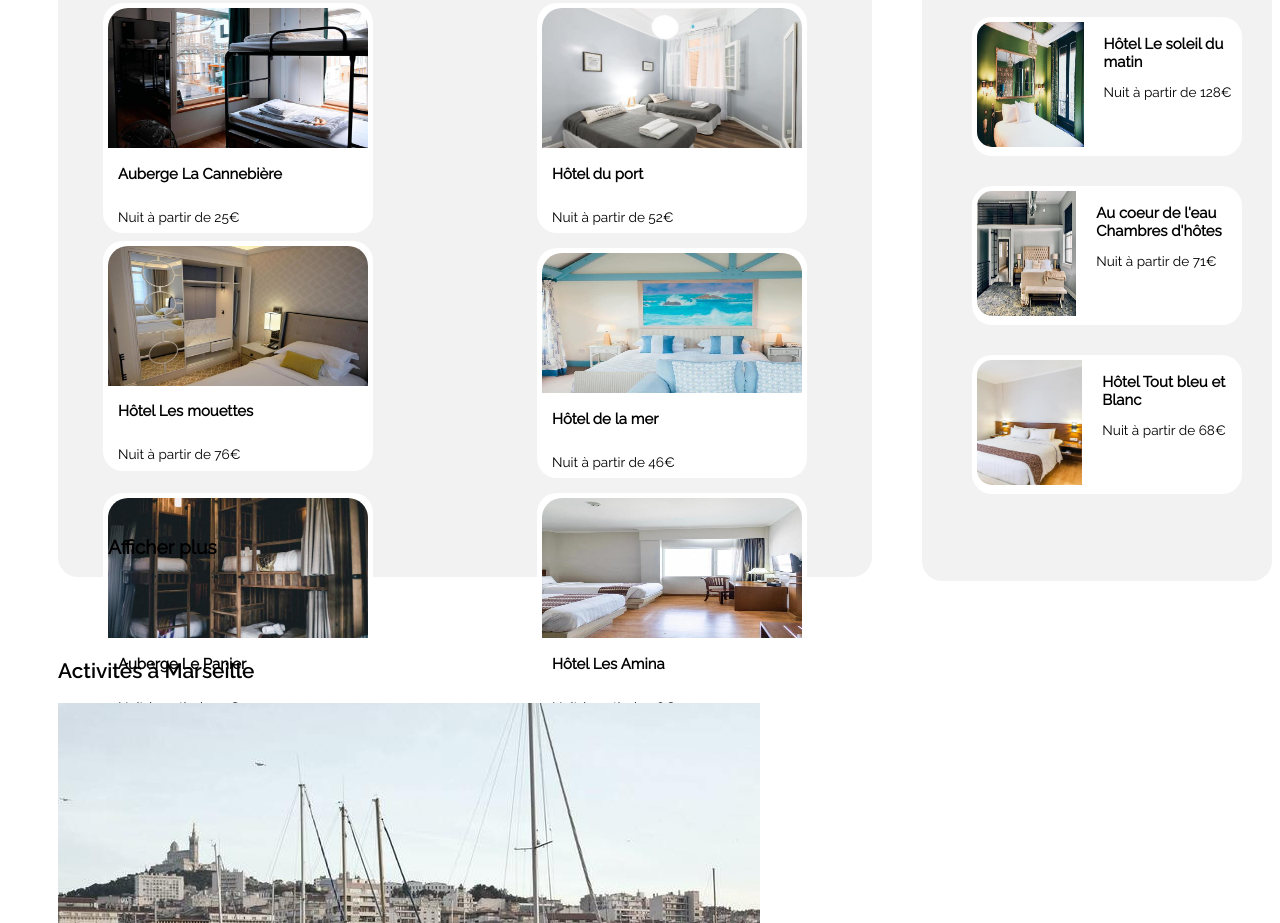
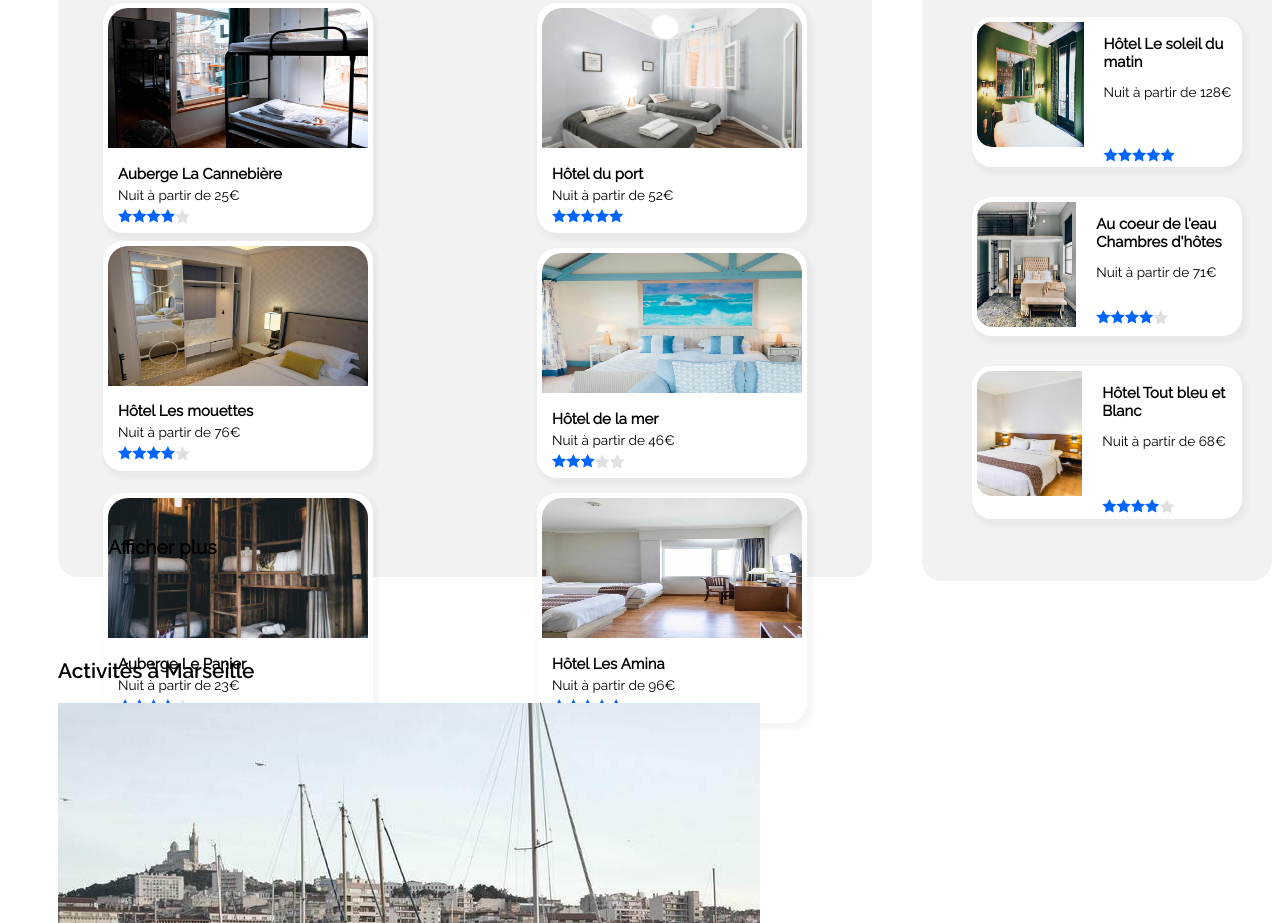
Before and after one commit to Rbrs7/Booki, a plain HTML site: page projet2.html in a window 1280 px wide. Shown: the part 504-1427 px from the top of the page. Drawn offline with Linux system fonts and the light colour scheme; files whose address does not match are found by name.

Commit message:
Ajout icones étoiles et box shadow sur bg

```diff
--- a/projet2.css
+++ b/projet2.css
@@ -445,6 +445,7 @@ input
 .background_img1
 {
     background-color: white;
+    box-shadow: 3px 4px 5px 3px rgba(0,0,0,0.04);
     width: 260px;
     height: 220px;
     border-radius: 20px;
@@ -456,6 +457,7 @@ input
 .background_img2
 {
     background-color: white;
+    box-shadow: 3px 4px 5px 3px rgba(0,0,0,0.04);
     width: 260px;
     height: 220px;
     border-radius: 20px;
@@ -467,6 +469,7 @@ input
 .background_img3
 {
     background-color: white;
+    box-shadow: 3px 4px 5px 3px rgba(0,0,0,0.04);
     width: 260px;
     height: 220px;
     border-radius: 20px;
@@ -481,6 +484,7 @@ input
     display: flex;
     flex-direction: column;
     background-color: white;
+    box-shadow: 3px 4px 5px 3px rgba(0,0,0,0.04);
     width: 260px;
     height: 220px;
     border-radius: 20px;
@@ -495,6 +499,7 @@ input
     display: flex;
     flex-direction: column;
     background-color: white;
+    box-shadow: 3px 4px 5px 3px rgba(0,0,0,0.04);
     width: 260px;
     height: 220px;
     border-radius: 20px;
@@ -509,6 +514,7 @@ input
     display: flex;
     flex-direction: column;
     background-color: white;
+    box-shadow: 3px 4px 5px 3px rgba(0,0,0,0.04);
     width: 260px;
     height: 220px;
     border-radius: 20px;
@@ -531,12 +537,22 @@ input
     padding-left: 10px;
 }
 
+.groupe_img1 p
+{
+    margin-top: -8px;
+}
+
 .groupe_img2
 {
     font-size: 85%;
     display: flex;
     flex-direction: column;
     padding-left: 10px;
+}
+
+.groupe_img2 p
+{
+    margin-top: -8px;
 }
 
 .groupe_img3
@@ -547,12 +563,22 @@ input
     padding-left: 10px;
 }
 
+.groupe_img3 p
+{
+    margin-top: -8px;
+}
+
 .groupe_img4
 {
     font-size: 85%;
     display: flex;
     flex-direction: column;
     padding-left: 10px;
+}
+
+.groupe_img4 p
+{
+    margin-top: -8px;
 }
 
 .groupe_img5
@@ -563,12 +589,70 @@ input
     padding-left: 10px;
 }
 
+.groupe_img5 p
+{
+    margin-top: -8px;
+}
+
 .groupe_img6
 {
     font-size: 85%;
     display: flex;
     flex-direction: column;
     padding-left: 10px;
+}
+
+.groupe_img6 p
+{
+    margin-top: -8px;
+}
+
+.icon-star-img01
+{
+    font-size: 1.05em;
+    display: flex;
+    color: #0065FC;
+    margin-top: -8px;
+}
+
+.icon-star-img02
+{
+    font-size: 1.05em;
+    display: flex;
+    color: #0065FC;
+    margin-top: -8px;
+}
+
+.icon-star-img03
+{
+    font-size: 1.05em;
+    display: flex;
+    color: #0065FC;
+    margin-top: -8px;
+}
+
+.icon-star-img04
+{
+    font-size: 1.05em;
+    display: flex;
+    color: #0065FC;
+    margin-top: -8px;
+}
+
+.icon-star-img05
+{
+    font-size: 1.05em;
+    display: flex;
+    color: #0065FC;
+    margin-top: -8px;
+}
+
+.icon-star-img06
+{
+    font-size: 1.05em;
+    display: flex;
+    color: #0065FC;
+    margin-top: -8px;
 }
 
 /* Aside */
@@ -629,6 +713,7 @@ input
     padding-top: 20px;
     padding-bottom: 40px;
     background-color: white;
+    box-shadow: 3px 4px 5px 3px rgba(0,0,0,0.04);
     border-radius: 20px;
     margin-left: 50px;
     margin-right: 30px;
@@ -645,6 +730,7 @@ input
     padding-top: 20px;
     padding-bottom: 40px;
     background-color: white;
+    box-shadow: 3px 4px 5px 3px rgba(0,0,0,0.04);
     border-radius: 20px;
     margin-left: 50px;
     margin-right: 30px;
@@ -662,6 +748,7 @@ input
     padding-top: 20px;
     padding-bottom: 40px;
     background-color: white;
+    box-shadow: 3px 4px 5px 3px rgba(0,0,0,0.04);
     border-radius: 20px;
     margin-left: 50px;
     margin-right: 30px;
@@ -670,6 +757,35 @@ input
     padding-left: 5px;
 }
 
+.icon-star-img1
+{
+    font-size: 1.05em;
+    display: flex;
+    color: #0065FC;
+    margin-top: 48px;
+}
+
+.icon-star-img2
+{
+    font-size: 1.05em;
+    display: flex;
+    color: #0065FC;
+    margin-top: 30px;
+}
+
+.icon-star-img3
+{
+    font-size: 1.05em;
+    display: flex;
+    color: #0065FC;
+    margin-top: 50px;
+}
+
+.icon-empty
+{
+    font-size: 1.05em;
+    color: #e0e0e0;
+}
 
 /* Article 3 */
 
--- a/projet2.html
+++ b/projet2.html
@@ -103,6 +103,15 @@
 							<h2>Auberge La Cannebière</h2>
 							</a>
 							<p>Nuit à partir de 25€</p>
+							<div class="icon-star-img01">
+								<span class="icon-star-full"></span>
+								<span class="icon-star-full"></span>
+								<span class="icon-star-full"></span>
+								<span class="icon-star-full"></span>
+								<div class="icon-empty">
+									<span class="icon-star-full"></span>
+								</div>
+							</div>
 						</div>
 					</div>
 
@@ -117,6 +126,13 @@
 							<h2>Hôtel du port</h2>
 							</a>
 							<p>Nuit à partir de 52€</p>
+							<div class="icon-star-img02">
+								<span class="icon-star-full"></span>
+								<span class="icon-star-full"></span>
+								<span class="icon-star-full"></span>
+								<span class="icon-star-full"></span>
+								<span class="icon-star-full"></span>
+							</div>
 						</div>
 					</div>
 
@@ -131,6 +147,15 @@
 							<h2>Hôtel Les mouettes</h2>
 							</a>
 							<p>Nuit à partir de 76€</p>
+							<div class="icon-star-img03">
+								<span class="icon-star-full"></span>
+								<span class="icon-star-full"></span>
+								<span class="icon-star-full"></span>
+								<span class="icon-star-full"></span>
+								<div class="icon-empty">
+									<span class="icon-star-full"></span>
+								</div>
+							</div>
 						</div>
 					</div>
 
@@ -145,6 +170,17 @@
 							<h2>Hôtel de la mer</h2>
 							</a>
 							<p>Nuit à partir de 46€</p>
+							<div class="icon-star-img04">
+								<span class="icon-star-full"></span>
+								<span class="icon-star-full"></span>
+								<span class="icon-star-full"></span>
+								<div class="icon-empty">
+									<span class="icon-star-full"></span>
+								</div>
+								<div class="icon-empty">
+									<span class="icon-star-full"></span>
+								</div>
+							</div>
 						</div>
 					</div>
 
@@ -160,6 +196,15 @@
 							<h2>Auberge Le Panier</h2>
 							</a>
 							<p>Nuit à partir de 23€</p>
+							<div class="icon-star-img05">
+								<span class="icon-star-full"></span>
+								<span class="icon-star-full"></span>
+								<span class="icon-star-full"></span>
+								<span class="icon-star-full"></span>
+								<div class="icon-empty">
+									<span class="icon-star-full"></span>
+								</div>
+							</div>
 						</div>
 					</div>
 
@@ -174,6 +219,13 @@
 							<h2>Hôtel Les Amina</h2>
 							</a>
 							<p>Nuit à partir de 96€</p>
+							<div class="icon-star-img06">
+								<span class="icon-star-full"></span>
+								<span class="icon-star-full"></span>
+								<span class="icon-star-full"></span>
+								<span class="icon-star-full"></span>
+								<span class="icon-star-full"></span>
+							</div>
 						</div>
 					</div>
 			</article>
@@ -193,6 +245,13 @@
 						<h2>Hôtel Le soleil du matin</h2>
 						</a>
 						<p>Nuit à partir de 128€</p>
+						<div class="icon-star-img1">
+							<span class="icon-star-full"></span>
+							<span class="icon-star-full"></span>
+							<span class="icon-star-full"></span>
+							<span class="icon-star-full"></span>
+							<span class="icon-star-full"></span>
+						</div>
 					</div>
 				</div>
 
@@ -207,6 +266,15 @@
 						<h2>Au coeur de l'eau Chambres d'hôtes</h2>
 						</a>
 						<p>Nuit à partir de 71€</p>
+						<div class="icon-star-img2">
+							<span class="icon-star-full"></span>
+							<span class="icon-star-full"></span>
+							<span class="icon-star-full"></span>
+							<span class="icon-star-full"></span>
+							<div class="icon-empty">
+								<span class="icon-star-full"></span>
+							</div>
+						</div>
 					</div>
 				</div>
 
@@ -221,6 +289,15 @@
 						<h2>Hôtel Tout bleu et Blanc</h2>
 						</a>
 						<p>Nuit à partir de 68€</p>
+						<div class="icon-star-img3">
+							<span class="icon-star-full"></span>
+							<span class="icon-star-full"></span>
+							<span class="icon-star-full"></span>
+							<span class="icon-star-full"></span>
+							<div class="icon-empty">
+								<span class="icon-star-full"></span>
+							</div>
+						</div>
 					</div>
 				</div>
 			</aside>
@@ -229,7 +306,9 @@
 
 	<div class="article_3">
 		<article>
-			<a href="#"><p>Afficher plus</p></a>
+			<a href="#">
+				<p>Afficher plus</p>
+			</a>
 			<h1 id="ancre2">Activités à Marseille</h1>
 			<div class="group2_img1">
 				<div class="a3_img1">
```
